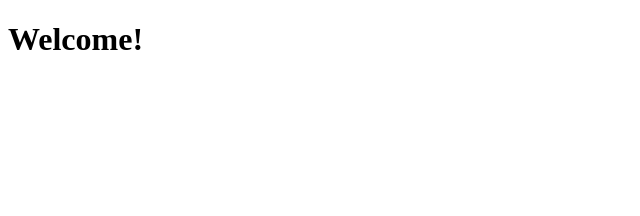
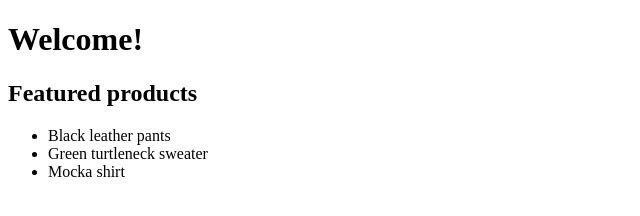
Before and after one commit to rtublen/GitHubBootcamp, a plain HTML site: page index.html in a window 1280 px wide. Shown: the whole page, without its empty margins (0-640 px from the left). Drawn offline with Linux system fonts and the light colour scheme.

Commit message:
Add featured products to start page

```diff
--- a/index.html
+++ b/index.html
@@ -7,5 +7,13 @@
 </head>
 <body>
     <h1>Welcome!</h1>
+    <div class="featured-products">
+        <h2>Featured products</h2>
+        <ul>
+            <li>Black leather pants</li>
+            <li>Green turtleneck sweater</li>
+            <li>Mocka shirt</li>
+        </ul>
+    </div>
 </body>
 </html>
```
